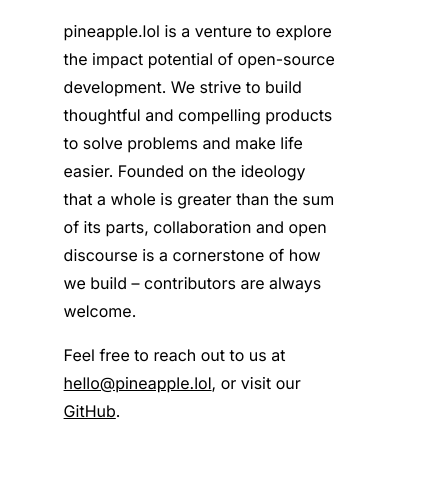
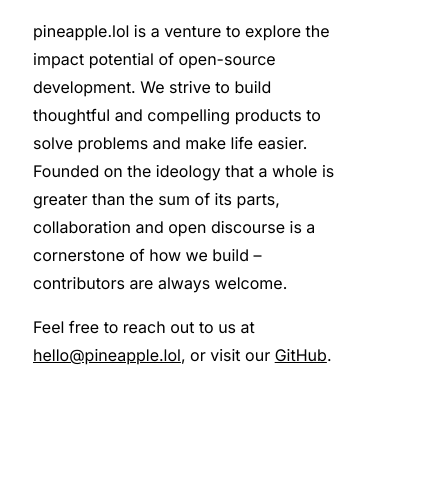
Before and after one commit to pineapplelol/pineapple.lol, a plain HTML site: page index.html in a window 390 px wide. Shown: the part 358-844 px from the top of the page, 446 px wide, since content can reach past the window. Drawn offline with Linux system fonts and the light colour scheme.

Commit message:
Update css spacing

```diff
--- a/main.css
+++ b/main.css
@@ -1,10 +1,7 @@
 html {
   font-family: "Inter", sans-serif;
 }
-body {
-  width: 100%;
-}
-a{
+a {
   color: #000;
 }
 .content {
@@ -12,7 +9,7 @@ a{
   grid-template-columns: 1fr 1fr;
   grid-gap: 2em;
   margin: 0 auto;
-  margin-right: 40%;
+  padding-right: 25%;
   width: 950px;
   padding-top: 3em;
 }
@@ -28,11 +25,11 @@ a{
   padding-bottom: 0.5em;
 }
 
-@media only screen and (max-width: 1200px) {
+@media (max-width: 1200px) {
   .content {
     grid-template-columns: 1fr;
-    padding-left: 4%;
-    width: 80%;
+    margin-left: -15px;
+    width: 96%;
     max-width: 700px;
   }
   .icon img {
```
